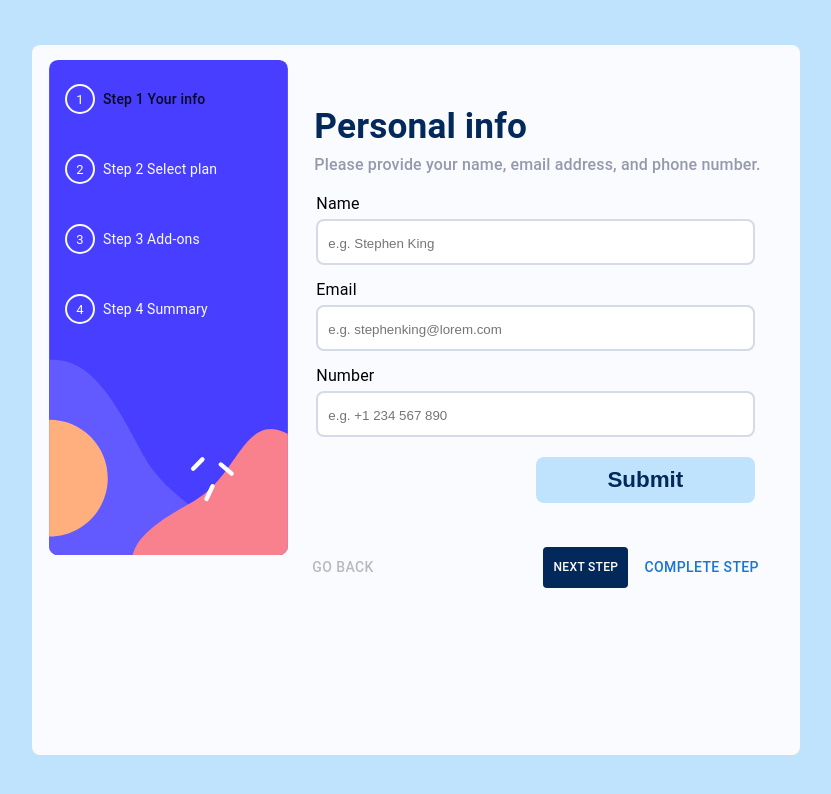
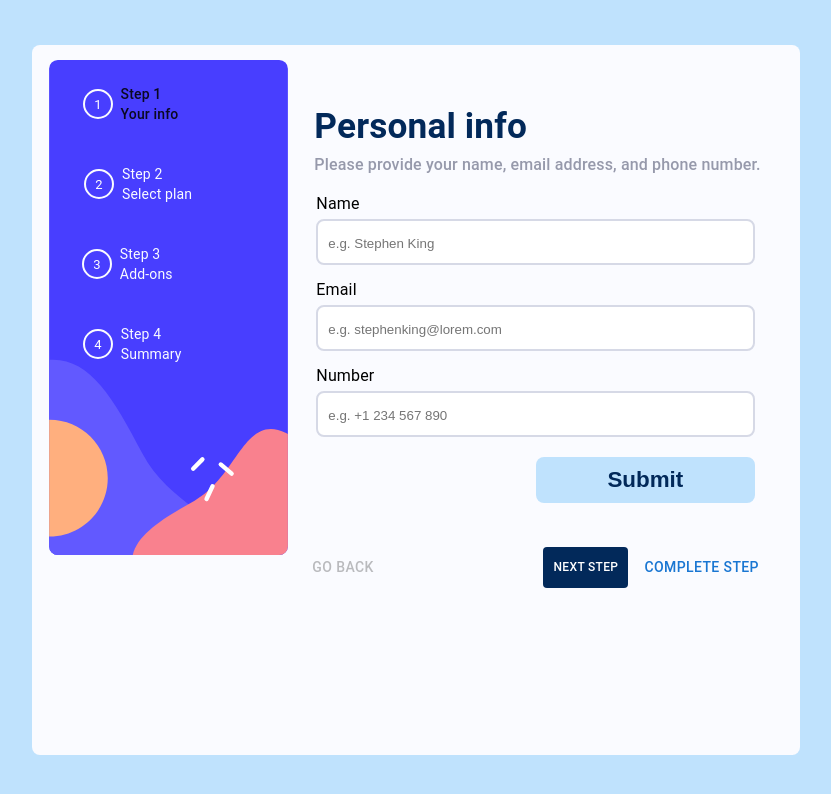
Before and after one commit to Ayman98-art/Mulit-Steps, a React (Create React App) app: page / in a window 1280 px wide. Shown: the top 794 px of the page, without its empty margins (224-1055 px from the left). Built offline with nearby package versions, Linux system fonts and the light colour scheme.

Commit message:
Editing Css Class

```diff
--- a/src/components/Stepper/Stepper.css
+++ b/src/components/Stepper/Stepper.css
@@ -1,4 +1,4 @@
-.css-8t49rw-MuiStepConnector-line {
+.MulitStepper .css-8t49rw-MuiStepConnector-line {
     display: block;
     border-color: transparent !important;
     border-left-style: none !important;
@@ -7,24 +7,24 @@
     padding: 12px 0px;
 }
 
-.css-9tmuzo-MuiStepper-root {
+.MulitStepper .css-9tmuzo-MuiStepper-root {
     align-items: flex-start;
 }
 
-.css-rko9yk-MuiButtonBase-root-MuiStepButton-root {
+.MulitStepper .css-rko9yk-MuiButtonBase-root-MuiStepButton-root {
     width: 75%;
 }
 
-.css-1u4zpwo-MuiSvgIcon-root-MuiStepIcon-root.Mui-completed {
+.MulitStepper .css-1u4zpwo-MuiSvgIcon-root-MuiStepIcon-root.Mui-completed {
     color: var(--Marine_blue) !important;
     background-color: var(--Light_blue) !important;
 }
 
-.css-1vyamtt-MuiStepLabel-labelContainer {
+.MulitStepper .css-1vyamtt-MuiStepLabel-labelContainer {
     color: var(--Alabaster) !important;
 }
 
-.css-1u4zpwo-MuiSvgIcon-root-MuiStepIcon-root{
+.MulitStepper .css-1u4zpwo-MuiSvgIcon-root-MuiStepIcon-root{
     width: 30px !important;
     height: auto !important;
     color: transparent !important;
@@ -32,14 +32,14 @@
     border-radius: 50%;
 }
 
-.parentItem{
+.MulitStepper .parentItem{
     background-image: url(../../assets/images/bg-sidebar-desktop.svg);
     background-repeat: no-repeat;
     background-size: contain;
     min-height: 85vh;
 }
 
-.Next_Step{
+.MulitStepper .Next_Step{
     background-color: var(--Marine_blue) !important;
     color: var(--White) !important;
     padding: 10px !important;
--- a/src/components/Stepper/index.js
+++ b/src/components/Stepper/index.js
@@ -10,8 +10,8 @@ import AppForm from "../Form";
 import Thanks from "../Thanks";
 import SelectPlan from "../SelectPlan";
 import PickAdds from "../PickAdds";
+import Finishing from "../Finishing";
 import "./Stepper.css";
-import Finishing from "../Finishing";
 
 const steps = [
     `Step 1 Your info`,
@@ -92,7 +92,7 @@ function MulitStepper() {
     };
 
 return (
-<>
+<div className='MulitStepper'>
 <Box sx={{ width: "100%" }}>
     <Grid container spacing={2} pb={0} pt={2} px={1}>
 
@@ -168,7 +168,7 @@ return (
 
     </Grid>
 </Box>
-</>
+</div>
 );
 }
 
```
